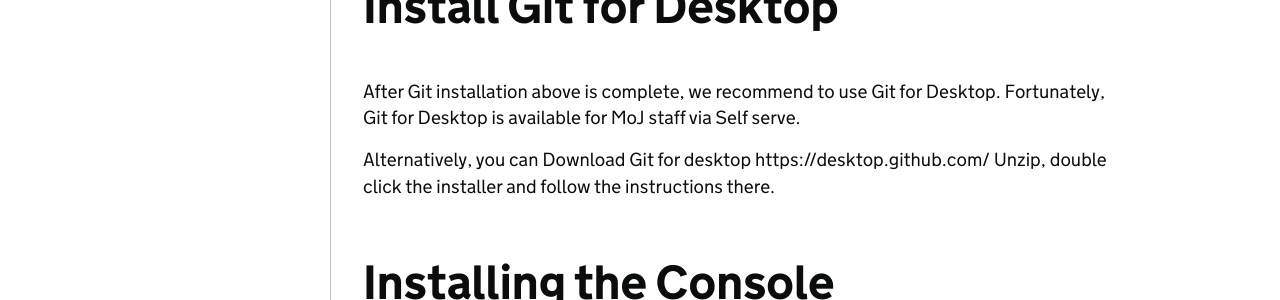
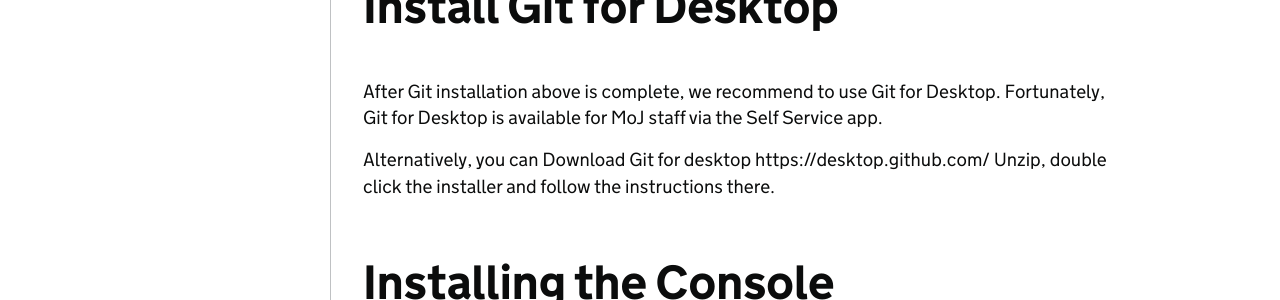
Before and after one commit to ministryofjustice/fb-guide-and-runbook, a Jekyll site: the page built from guides/install-console-application.md, in a window 1280 px wide. Shown: the part 789-1089 px from the top of the page. Built offline with Jekyll 4.4.1, drawn with Linux system fonts in a browser that asks for light colours; our own code applies the rules of GitHub Pages for plain Markdown files.

Commit message:
Update guides/install-console-application.md
Co-authored-by: brenetic <brenetic@users.noreply.github.com>

```diff
--- a/guides/install-console-application.md
+++ b/guides/install-console-application.md
@@ -30,7 +30,7 @@ and follow the instructions.
 # Install Git for Desktop
 
 After Git installation above is complete, we recommend to use Git for Desktop.
-Fortunately, Git for Desktop is available for MoJ staff via Self serve.
+Fortunately, Git for Desktop is available for MoJ staff via the Self Service app.
 
 Alternatively, you can Download Git for desktop https://desktop.github.com/
 Unzip, double click the installer and follow the instructions there.
```
